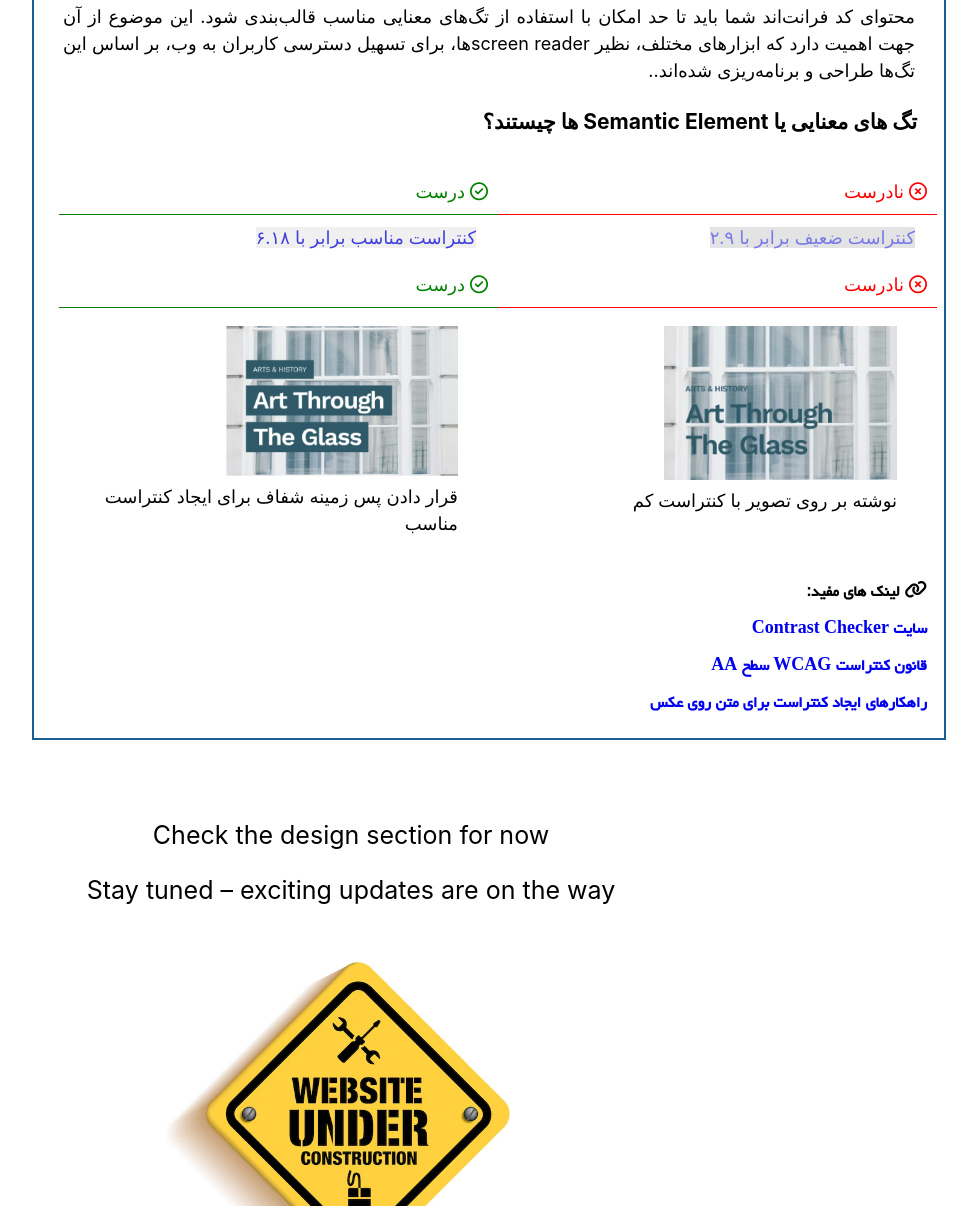
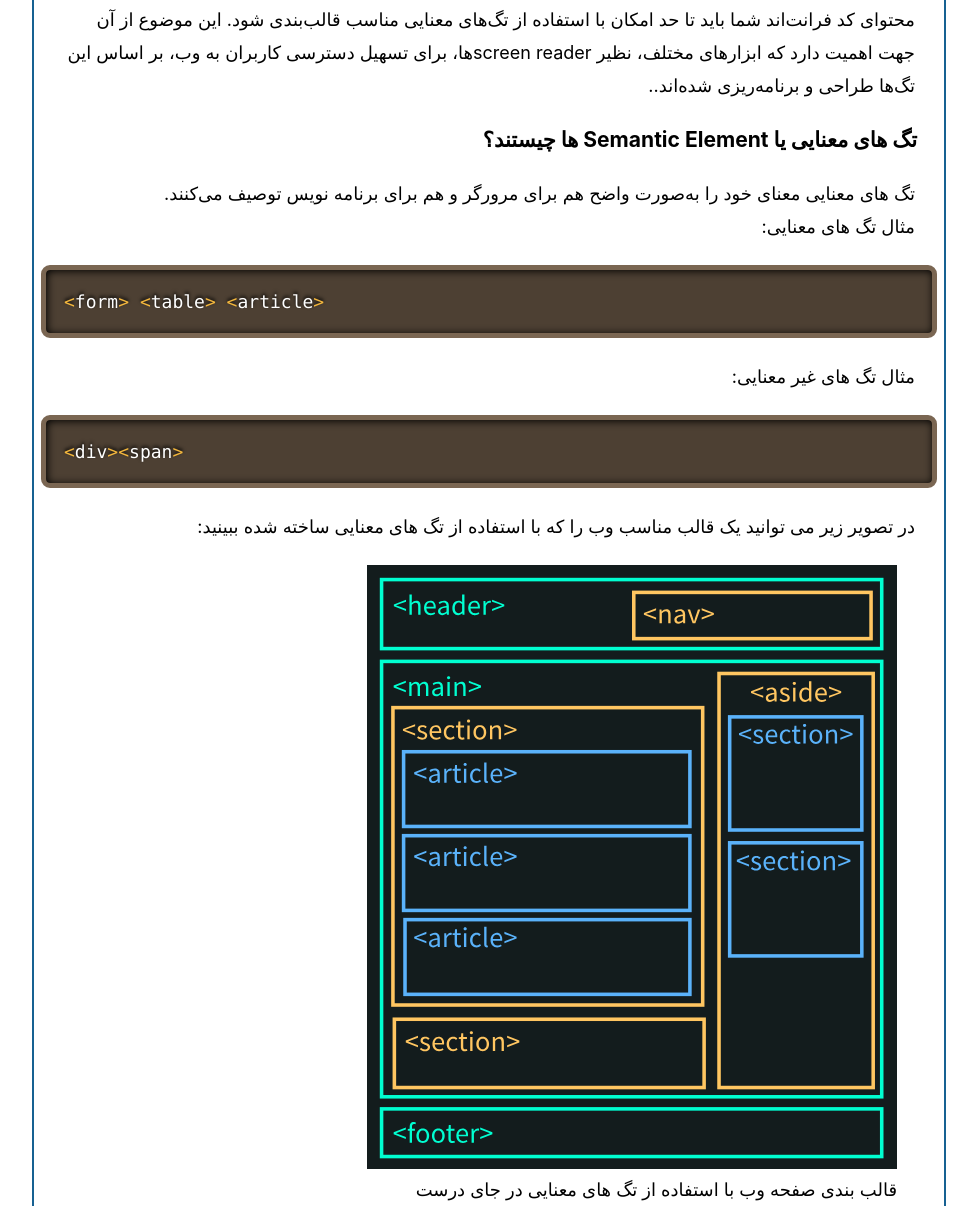
Before and after one commit to boshranabaei/iran-web-a11y, a React app: page /programming in a window 1280 px wide. Shown: the part 444-1650 px from the top of the page, without its empty margins (289-1266 px from the left). Built offline with nearby package versions, Linux system fonts and the light colour scheme.

Commit message:
added content for programming

```diff
--- a/package.json
+++ b/package.json
@@ -8,6 +8,7 @@
     "react-dom": "^18.3.1",
     "react-router-dom": "^6.26.2",
     "react-scripts": "^5.0.1",
+    "react-syntax-highlighter": "^15.6.1",
     "redux": "^5.0.1",
     "sass": "^1.77.8"
   },
--- a/public/assets/strings/constantTitles.json
+++ b/public/assets/strings/constantTitles.json
@@ -17,7 +17,7 @@
     "HOME_S4":"کاربرد به جا از برچسب ها و پیغام های خطا در فرم",
     "NAV_WHAT": "WGAT چیست ؟",
     "PROGRAM_TITLE": "تسهیلگری در برنامه نویسی فرانت اند",
-    "PROGRAM_P1":"در این صفحه نکاتی را یادآور می‌شویم که با اعمال آن‌ها در کد فرانت‌اند، وب‌سایت را برای استفاده افراد مختلف تسهیل می‌کنید. ابزارهای مختلفی که این افراد برای رفع محدودیت‌های خود به کار می‌برند، وابسته به این نکات هستند و ما موظفیم که هنگام برنامه‌نویسی، کاربران با محدودیت‌های مختلف را در نظر بگیریم.",
+    "PROGRAM_P1":"در این صفحه نکاتی را یادآور می‌شویم که با اعمال آن‌ها در کد فرانت‌اند، وب‌سایت را برای استفاده افراد مختلف تسهیل می‌کنید. \nابزارهای مختلفی که این افراد برای رفع محدودیت‌های خود به کار می‌برند، وابسته به این نکات هستند و ما موظفیم که هنگام برنامه‌نویسی، کاربران با محدودیت‌های مختلف را در نظر بگیریم.",
     "TITLE_HOME":"خانه ـ تسهیلگری دیجیتال",
     "TITLE_DESIGN":"چک لیست طراحان ـ تسهیلگری دیجیتال",
     "TITLE_PROGRAMMING":"چک لیست برنامه نویسان ـ تسهیلگری دیجیتال",
--- a/public/assets/strings/programList.json
+++ b/public/assets/strings/programList.json
@@ -8,17 +8,16 @@
         "CONTENT": [
             " محتوای کد فرانت‌اند شما باید  تا حد امکان با استفاده از تگ‌های معنایی مناسب قالب‌بندی شود. این موضوع از آن جهت اهمیت دارد که ابزارهای مختلف، نظیر screen readerها، برای تسهیل دسترسی کاربران به وب، بر اساس این تگ‌ها طراحی و برنامه‌ریزی شده‌اند..",
             "تگ های معنایی یا Semantic Element ها چیستند؟",
-            "تگ های معنایی معنای خود را به‌صورت واضح هم برای مرورگر و هم برای برنامه نویس توصیف می‌کنند.",
-            "مثال تگ های معنایی:",
-            "<form> <table><article>",
+            "تگ های معنایی معنای خود را به‌صورت واضح هم برای مرورگر و هم برای برنامه نویس توصیف می‌کنند.\nمثال تگ های معنایی:",
+            "<form> <table> <article>",
             "مثال تگ های غیر معنایی:",
             "<div><span>",
-            "در تصویر زیر می توانید یک قالب مناسب وب را که با استفاده از تگ های معنایی ساخته شده ببینید."
+            "در تصویر زیر می توانید یک قالب مناسب وب را که با استفاده از تگ های معنایی ساخته شده ببینید:"
         ],
         "CONTENT_IMG":{
             "IMG": "../assets/img/program-semantic.svg",
-            "IMG_ALT": "تصویر یک پنجره که روی آن نوشته هایی با کنتراست رنگی کم وجود دارد و خوب دیده نمی شود",
-            "IMG_CPT": "نوشته بر روی تصویر با کنتراست کم"
+            "IMG_ALT": "تصویر ",
+            "IMG_CPT": "قالب بندی صفحه وب با استفاده از تگ های معنایی در جای درست "
         },
         "WRONG":{
             "CONTENT": "کنتراست ضعیف برابر با ۲.۹",
--- a/src/design/design.scss
+++ b/src/design/design.scss
@@ -26,6 +26,7 @@ h2::before {
     font-size: 23px;
     margin: 0px 35px 35px 35px;
     text-align: justify;
+    white-space: pre-line;
 }
 
 .design-item {
@@ -34,10 +35,11 @@ h2::before {
     line-height: 1.5;
     padding: 0px 7px;
     margin: 0px 15px 65px 15px;
-    text-align: justify;
+    // text-align: justify;
     white-space: pre-line;
     p {
         margin: 22px;
+        line-height: 33px;
     }
     i {
         margin-left: 5px;
--- a/src/hooks/item.js
+++ b/src/hooks/item.js
@@ -2,6 +2,7 @@ export const Item =
     (item) => {
         return {
         content: item.CONTENT,
+        contentImage: item.CONTENT_IMG,
         links: item.LINKS,
         right: item.RIGHT,
         title: item.TITLE,
--- a/src/programming/programItem.js
+++ b/src/programming/programItem.js
@@ -1,4 +1,6 @@
 import './programming.scss';
+import { Prism as SyntaxHighlighter } from "react-syntax-highlighter";
+import { dark } from "react-syntax-highlighter/dist/esm/styles/prism";
 
 function ProgramItem(item, programList) {
 
@@ -14,49 +16,25 @@ function ProgramItem(item, programList) {
 
           <h3>{item.content[1]}</h3>
 
-          <div className='flexContent'>
-          {item.right.CONTENT &&
-            <>
-            <div className="wrongExp">
-              <div><i className="fa-regular fa-circle-xmark"></i>{programList.CHECKLIST_WRONG}</div>
-              <hr/>
-              <p>{item.wrong.CONTENT}</p>
-            </div>
-            <div className="rightExp">
-              <div><i className="fa-regular fa-circle-check"></i>{programList.CHECKLIST_RIGHT}</div>
-              <hr/>
-              <p>{item.right.CONTENT}</p>
-            </div>
-            </>
-          }
-            {item.right.IMG &&
-            <>
-              <div className="wrongExp">
-                <div><i className="fa-regular fa-circle-xmark"></i>{programList.CHECKLIST_WRONG}</div>
-                <hr/>
-                <figure>
-                  <img src={`${item.wrong.IMG}`} alt={item.wrong.IMG_ALT}></img>
-                  <figcaption>{item.wrong.IMG_CPT}</figcaption>
-                </figure>
-              </div>
-              <div className="rightExp">
-                <div><i className="fa-regular fa-circle-check"></i>{programList.CHECKLIST_RIGHT}</div>
-                <hr/>
-                <figure>
-                  <img src={`${item.right.IMG}`} alt={item.right.IMG_ALT}></img>
-                  <figcaption>{item.right.IMG_CPT}</figcaption>
-                </figure>
-              </div>
-              </>
-            }
-          </div>
-          <div className='link'><i className="fa-solid fa-link"></i>{programList.USEFUL_LINKS}
-            {item.links?.map((link, index) => (
-              <a key={index} href={link.URL}>{link.TITLE}</a>
-              ))}
-          </div>
+          <p>{item.content[2]}</p>
+
+          <SyntaxHighlighter language="javascript" style={dark}>
+            {item.content[3]}
+          </SyntaxHighlighter>
+
+          <p>{item.content[4]}</p>
+
+          <SyntaxHighlighter language="javascript" style={dark}>
+            {item.content[5]}
+          </SyntaxHighlighter>
+
+          <p>{item.content[6]}</p>
+
+          <figure>
+            <img src={`${item.contentImage.IMG}`} alt={item.contentImage.IMG_ALT}></img>
+            <figcaption>{item.contentImage.IMG_CPT}</figcaption>
+          </figure>
         </div>
-
       </>
     );
 }
```
Also changed, not shown: 1 other file.
